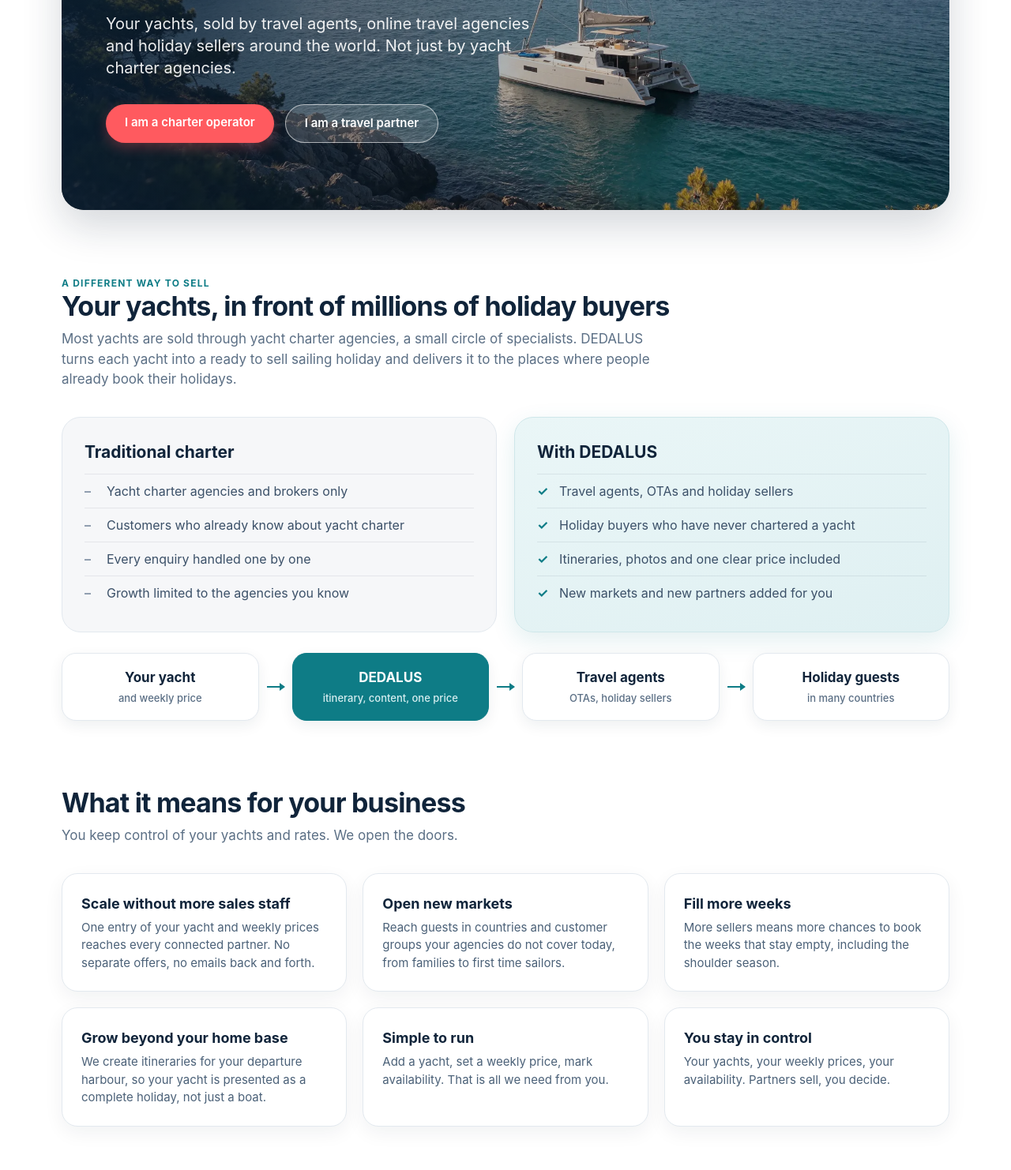
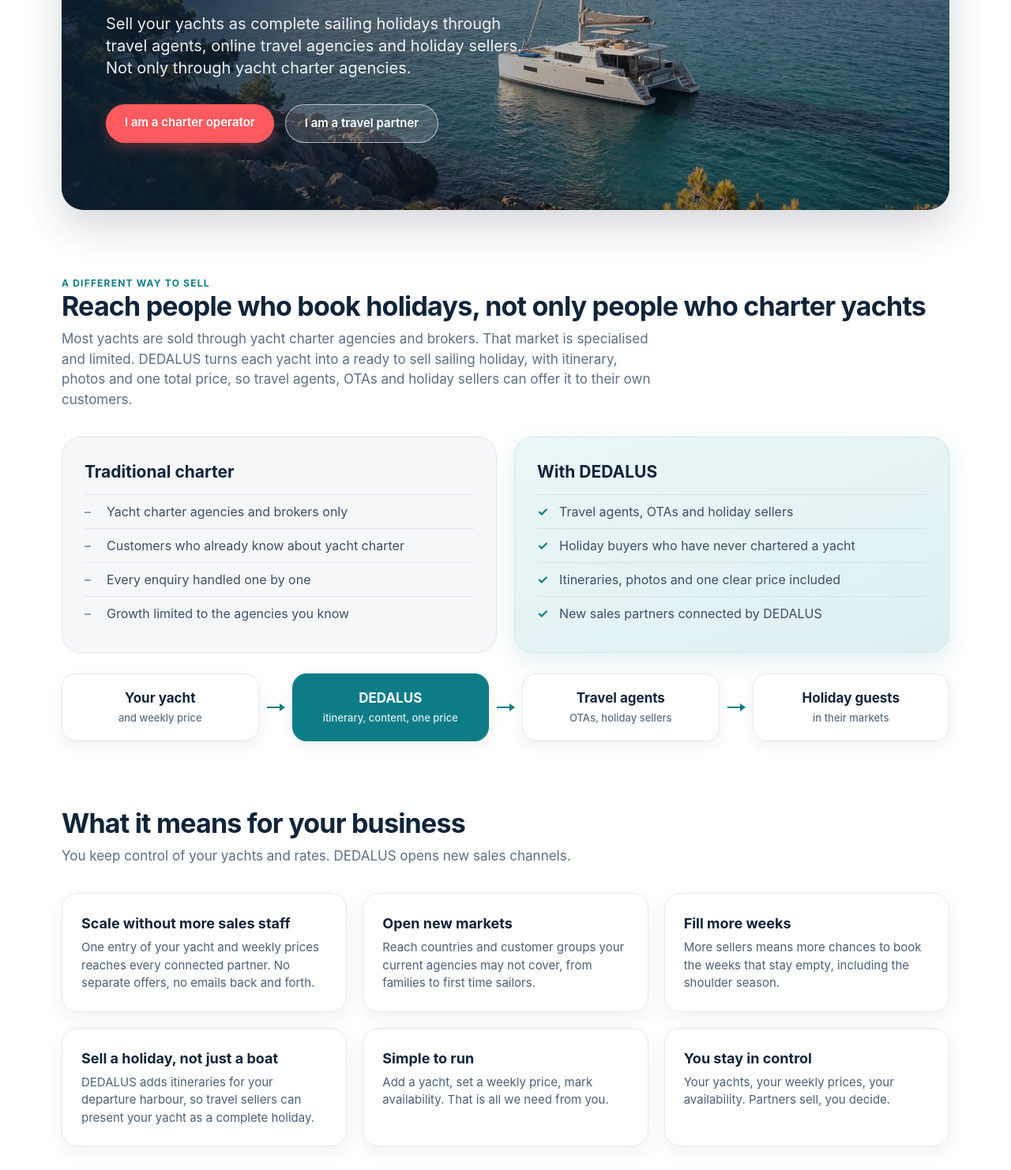
Before and after one commit to nikolasgm/dedalus-site, a plain HTML site: page public/index.html in a window 1280 px wide. Shown: the part 358-1840 px from the top of the page at 79% size. Drawn offline with Linux system fonts and the light colour scheme.

Commit message:
Website: accurate distribution copy and social metadata
Co-authored-by: Manus <dev-agent@manus.ai>

```diff
--- a/public/index.html
+++ b/public/index.html
@@ -1,30 +1,30 @@
 <!doctype html>
 <html lang="en"><head><meta charset="utf-8"><meta name="viewport" content="width=device-width,initial-scale=1">
 <title>DEDALUS | The yacht holiday distribution platform</title>
-<meta name="description" content="DEDALUS distributes your yachts through travel agents, online travel agencies and holiday sellers worldwide. Add your yachts and weekly prices once, reach new markets and grow your charter business.">
+<meta name="description" content="DEDALUS distributes yachts through travel agents, OTAs and holiday sellers. Add yachts and weekly prices once, reach new markets and grow your charter business.">
 <link rel="canonical" href="https://dedalus.travel/"><link rel="icon" href="/favicon.ico">
-<meta property="og:title" content="DEDALUS | The yacht holiday distribution platform"><meta property="og:description" content="Reach travel agents, OTAs and holiday sellers worldwide. Add your yachts once, sell in new markets."><meta property="og:type" content="website"><meta property="og:url" content="https://dedalus.travel/"><meta property="og:image" content="https://dedalus.travel/img/hero.webp">
-<meta name="twitter:card" content="summary_large_image">
+<meta property="og:title" content="DEDALUS | The yacht holiday distribution platform"><meta property="og:description" content="Reach travel agents, OTAs and holiday sellers. Add your yachts once, sell in new markets."><meta property="og:site_name" content="DEDALUS"><meta property="og:type" content="website"><meta property="og:url" content="https://dedalus.travel/"><meta property="og:image" content="https://dedalus.travel/img/hero.webp">
+<meta name="twitter:card" content="summary_large_image"><meta name="twitter:title" content="DEDALUS | The yacht holiday distribution platform"><meta name="twitter:description" content="Reach travel agents, OTAs and holiday sellers. Add your yachts once, sell in new markets."><meta name="twitter:image" content="https://dedalus.travel/img/hero.webp">
 <link rel="stylesheet" href="/style.css">
-<script type="application/ld+json">{"@context":"https://schema.org","@type":"Organization","name":"DEDALUS","url":"https://dedalus.travel","email":"hello@dedalus.travel","description":"Platform connecting yacht charter operators with travel partners for skippered and crewed sailing holidays."}</script>
+<script type="application/ld+json">{"@context":"https://schema.org","@type":"Organization","name":"DEDALUS","url":"https://dedalus.travel","email":"hello@dedalus.travel","description":"The yacht holiday distribution platform. Distributes skippered and crewed yacht holidays from charter operators through travel agents, OTAs and holiday sellers."}</script>
 </head><body><div class="wrap">
 <header><a href="/"><img src="/img/logo.png" alt="DEDALUS" width="110" height="36"></a>
 <nav><a href="#why">Why DEDALUS</a><a href="#operators">For operators</a><a href="#partners">For travel partners</a><a href="#how">How it works</a><a href="#destinations">Destinations</a></nav>
 <div class="right"><a class="t" href="https://app.dedalus.travel/operators/">Operator login</a><a class="btn" href="#request">Request access</a></div></header>
 <main>
-<div class="hero"><div class="t"><h1>The yacht holiday distribution platform.</h1><p>Your yachts, sold by travel agents, online travel agencies and holiday sellers around the world. Not just by yacht charter agencies.</p>
+<div class="hero"><div class="t"><h1>The yacht holiday distribution platform.</h1><p>Sell your yachts as complete sailing holidays through travel agents, online travel agencies and holiday sellers. Not only through yacht charter agencies.</p>
 <div class="b"><a class="btn" href="#request" data-role="operator">I am a charter operator</a><a class="btn o" href="#request" data-role="partner">I am a travel partner</a></div></div></div>
 
-<section id="why"><div class="tag">A different way to sell</div><h2>Your yachts, in front of millions of holiday buyers</h2>
-<p class="sub">Most yachts are sold through yacht charter agencies, a small circle of specialists. DEDALUS turns each yacht into a ready to sell sailing holiday and delivers it to the places where people already book their holidays.</p>
+<section id="why"><div class="tag">A different way to sell</div><h2>Reach people who book holidays, not only people who charter yachts</h2>
+<p class="sub">Most yachts are sold through yacht charter agencies and brokers. That market is specialised and limited. DEDALUS turns each yacht into a ready to sell sailing holiday, with itinerary, photos and one total price, so travel agents, OTAs and holiday sellers can offer it to their own customers.</p>
 <div class="vs"><div class="vc old"><h3>Traditional charter</h3><ul><li>Yacht charter agencies and brokers only</li><li>Customers who already know about yacht charter</li><li>Every enquiry handled one by one</li><li>Growth limited to the agencies you know</li></ul></div>
-<div class="vc new"><h3>With DEDALUS</h3><ul><li>Travel agents, OTAs and holiday sellers</li><li>Holiday buyers who have never chartered a yacht</li><li>Itineraries, photos and one clear price included</li><li>New markets and new partners added for you</li></ul></div></div>
-<div class="flow"><div class="fb">Your yacht<small>and weekly price</small></div><div class="fa"></div><div class="fb hl">DEDALUS<small>itinerary, content, one price</small></div><div class="fa"></div><div class="fb">Travel agents<small>OTAs, holiday sellers</small></div><div class="fa"></div><div class="fb">Holiday guests<small>in many countries</small></div></div></section>
-<section id="grow"><h2>What it means for your business</h2><p class="sub">You keep control of your yachts and rates. We open the doors.</p><div class="bn">
+<div class="vc new"><h3>With DEDALUS</h3><ul><li>Travel agents, OTAs and holiday sellers</li><li>Holiday buyers who have never chartered a yacht</li><li>Itineraries, photos and one clear price included</li><li>New sales partners connected by DEDALUS</li></ul></div></div>
+<div class="flow"><div class="fb">Your yacht<small>and weekly price</small></div><div class="fa"></div><div class="fb hl">DEDALUS<small>itinerary, content, one price</small></div><div class="fa"></div><div class="fb">Travel agents<small>OTAs, holiday sellers</small></div><div class="fa"></div><div class="fb">Holiday guests<small>in their markets</small></div></div></section>
+<section id="grow"><h2>What it means for your business</h2><p class="sub">You keep control of your yachts and rates. DEDALUS opens new sales channels.</p><div class="bn">
 <div class="b3"><h3>Scale without more sales staff</h3><p>One entry of your yacht and weekly prices reaches every connected partner. No separate offers, no emails back and forth.</p></div>
-<div class="b3"><h3>Open new markets</h3><p>Reach guests in countries and customer groups your agencies do not cover today, from families to first time sailors.</p></div>
+<div class="b3"><h3>Open new markets</h3><p>Reach countries and customer groups your current agencies may not cover, from families to first time sailors.</p></div>
 <div class="b3"><h3>Fill more weeks</h3><p>More sellers means more chances to book the weeks that stay empty, including the shoulder season.</p></div>
-<div class="b3"><h3>Grow beyond your home base</h3><p>We create itineraries for your departure harbour, so your yacht is presented as a complete holiday, not just a boat.</p></div>
+<div class="b3"><h3>Sell a holiday, not just a boat</h3><p>DEDALUS adds itineraries for your departure harbour, so travel sellers can present your yacht as a complete holiday.</p></div>
 <div class="b3"><h3>Simple to run</h3><p>Add a yacht, set a weekly price, mark availability. That is all we need from you.</p></div>
 <div class="b3"><h3>You stay in control</h3><p>Your yachts, your weekly prices, your availability. Partners sell, you decide.</p></div></div></section>
 <section id="operators"><div class="two">
@@ -35,9 +35,9 @@
 <section id="how"><h2>How it works</h2><p class="sub">Three steps from your yacht to a booked holiday.</p><div class="steps">
 <div class="step"><img src="/img/ill1.webp" alt="" loading="lazy"><div class="n">1</div><h3>Operators add yachts and prices</h3><p>A simple dashboard: yacht, weekly price, availability.</p></div>
 <div class="step"><img src="/img/ill2.webp" alt="" loading="lazy"><div class="n">2</div><h3>DEDALUS adds itineraries and content</h3><p>Routes, maps and holiday descriptions, matched automatically to the yacht's home base.</p></div>
-<div class="step"><img src="/img/ill3.webp" alt="" loading="lazy"><div class="n">3</div><h3>Travel sellers sell your yacht</h3><p>Agents, OTAs and holiday sellers receive one total price per holiday, with what is included, ready to show to guests.</p></div></div></section>
+<div class="step"><img src="/img/ill3.webp" alt="" loading="lazy"><div class="n">3</div><h3>Travel sellers offer your yacht</h3><p>Agents, OTAs and holiday sellers receive one total price per holiday, with what is included, ready to show to guests.</p></div></div></section>
 
-<section id="destinations"><h2>Sail where guests want to go</h2><p class="sub">Seven and fourteen day itineraries from the main departure harbours, starting in the Mediterranean and growing worldwide.</p><div class="dest">
+<section id="destinations"><h2>Sail where guests want to go</h2><p class="sub">Seven and fourteen day itineraries from main departure harbours, starting in the Mediterranean and expanding as operators join.</p><div class="dest">
 <div class="d d-hero"><span>Greece<small>Saronic, Cyclades, Ionian</small></span></div>
 <div class="d d-croatia"><span>Croatia<small>Dalmatian coast</small></span></div>
 <div class="d d-italy"><span>Italy<small>Amalfi coast and islands</small></span></div>
```
